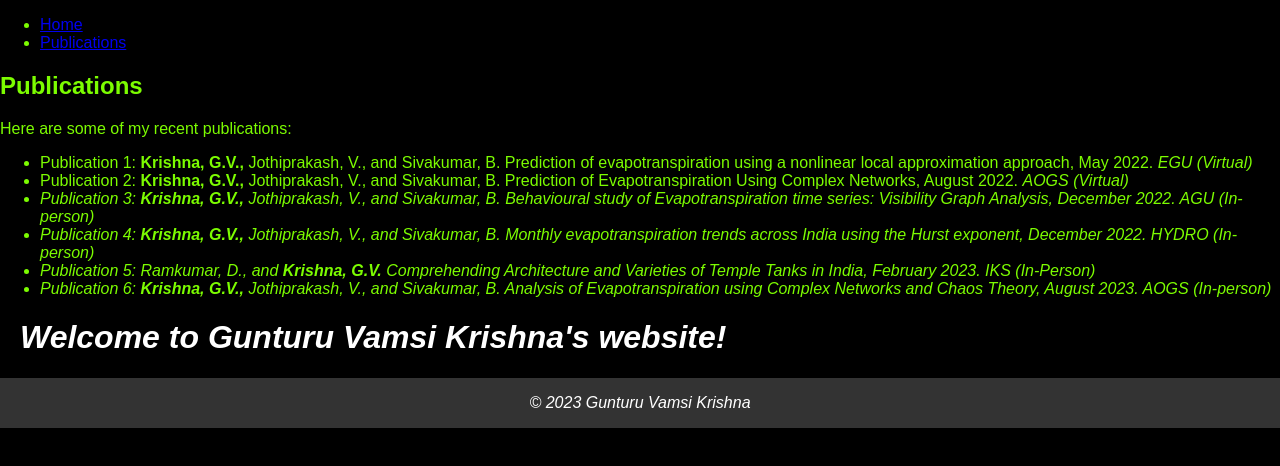
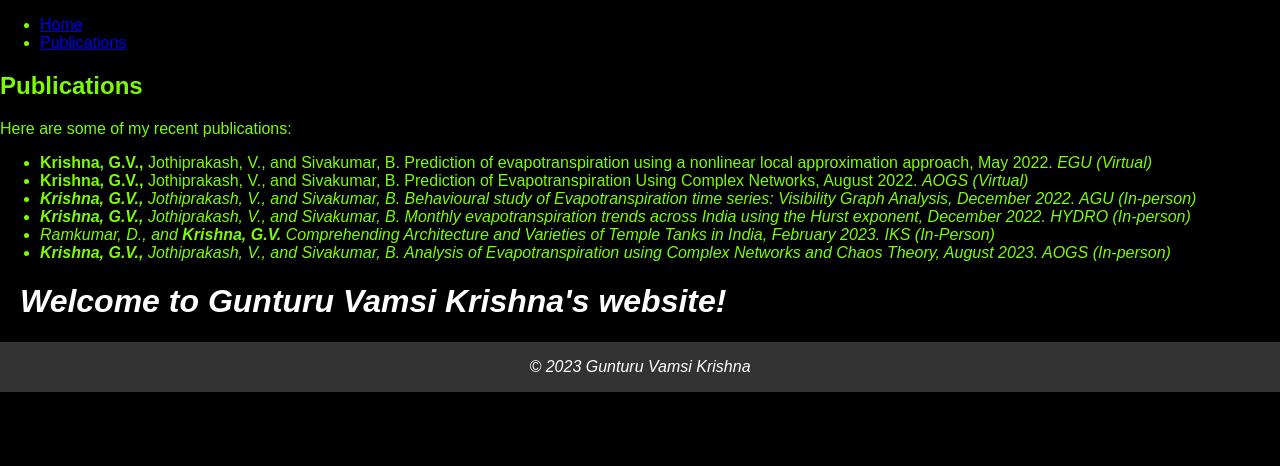
Before and after one commit to vamsikrishna-g/gvk, a plain HTML site: page index.html in a window 1280 px wide. Drawn offline with Linux system fonts and the light colour scheme.

Commit message:
Update index.html
Updated publications (edit)

```diff
--- a/index.html
+++ b/index.html
@@ -25,12 +25,12 @@
         <h2>Publications</h2>
         <p>Here are some of my recent publications:</p>
         <ul>
-          <li>Publication 1: <strong>Krishna, G.V.,</strong> Jothiprakash, V., and Sivakumar, B. Prediction of evapotranspiration using a nonlinear local approximation approach, May 2022. <i>EGU (Virtual)</i></li>
-          <li>Publication 2: <strong>Krishna, G.V.,</strong> Jothiprakash, V., and Sivakumar, B. Prediction of Evapotranspiration Using Complex Networks, August 2022. <i>AOGS (Virtual)</li>
-          <li>Publication 3: <strong>Krishna, G.V.,</strong> Jothiprakash, V., and Sivakumar, B. Behavioural study of Evapotranspiration time series: Visibility Graph Analysis, December 2022. <i>AGU (In-person)</i></li>
-          <li>Publication 4: <strong>Krishna, G.V.,</strong> Jothiprakash, V., and Sivakumar, B. Monthly evapotranspiration trends across India using the Hurst exponent, December 2022. <i>HYDRO (In-person)</i></li>
-          <li>Publication 5: Ramkumar, D., and <strong>Krishna, G.V.</strong> Comprehending Architecture and Varieties of Temple Tanks in India, February 2023. <i>IKS (In-Person</i>)</li>
-          <li>Publication 6: <strong>Krishna, G.V.,</strong> Jothiprakash, V., and Sivakumar, B. Analysis of Evapotranspiration using Complex Networks and Chaos Theory, August 2023. <i>AOGS (In-person)</i></li>
+          <li><strong>Krishna, G.V.,</strong> Jothiprakash, V., and Sivakumar, B. Prediction of evapotranspiration using a nonlinear local approximation approach, May 2022. <i>EGU (Virtual)</i></li>
+          <li><strong>Krishna, G.V.,</strong> Jothiprakash, V., and Sivakumar, B. Prediction of Evapotranspiration Using Complex Networks, August 2022. <i>AOGS (Virtual)</li>
+          <li><strong>Krishna, G.V.,</strong> Jothiprakash, V., and Sivakumar, B. Behavioural study of Evapotranspiration time series: Visibility Graph Analysis, December 2022. <i>AGU (In-person)</i></li>
+          <li><strong>Krishna, G.V.,</strong> Jothiprakash, V., and Sivakumar, B. Monthly evapotranspiration trends across India using the Hurst exponent, December 2022. <i>HYDRO (In-person)</i></li>
+          <li>Ramkumar, D., and <strong>Krishna, G.V.</strong> Comprehending Architecture and Varieties of Temple Tanks in India, February 2023. <i>IKS (In-Person</i>)</li>
+          <li><strong>Krishna, G.V.,</strong> Jothiprakash, V., and Sivakumar, B. Analysis of Evapotranspiration using Complex Networks and Chaos Theory, August 2023. <i>AOGS (In-person)</i></li>
 
 
           <!-- Add more publications as needed -->
```
